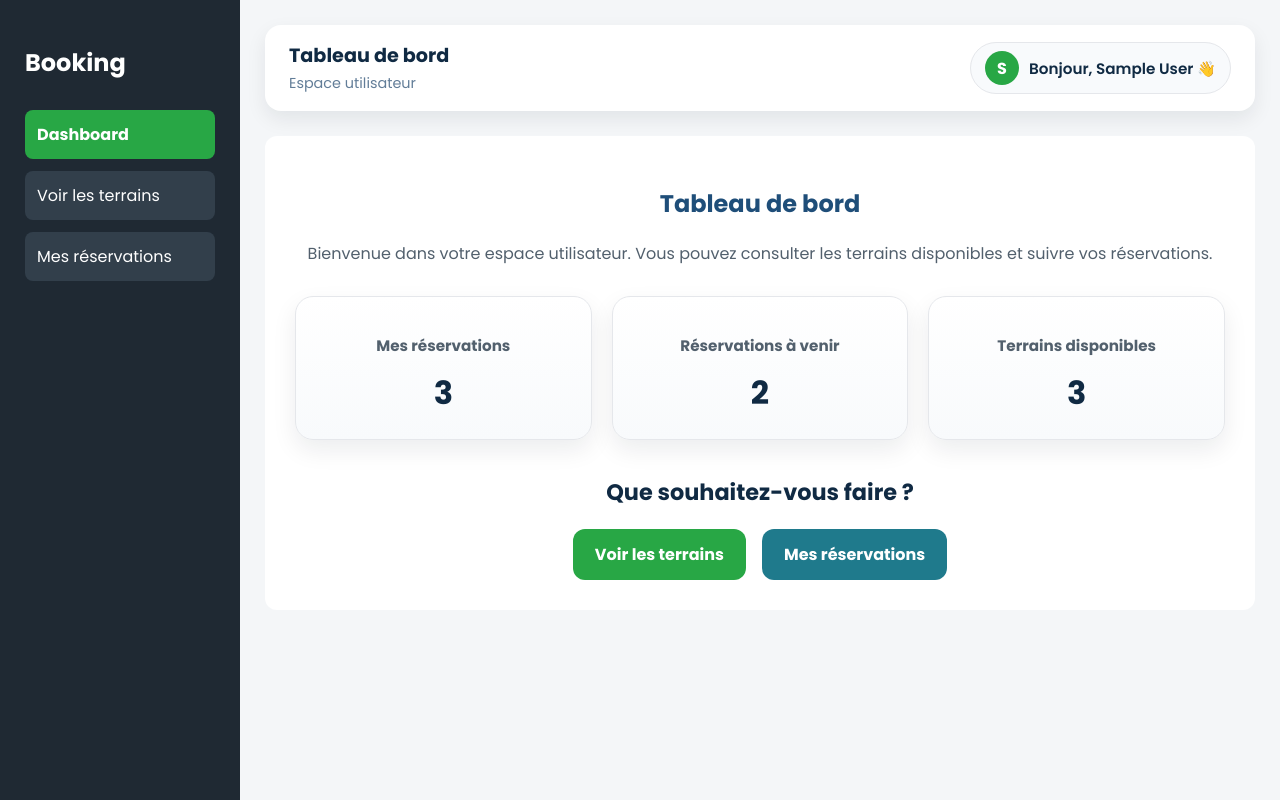
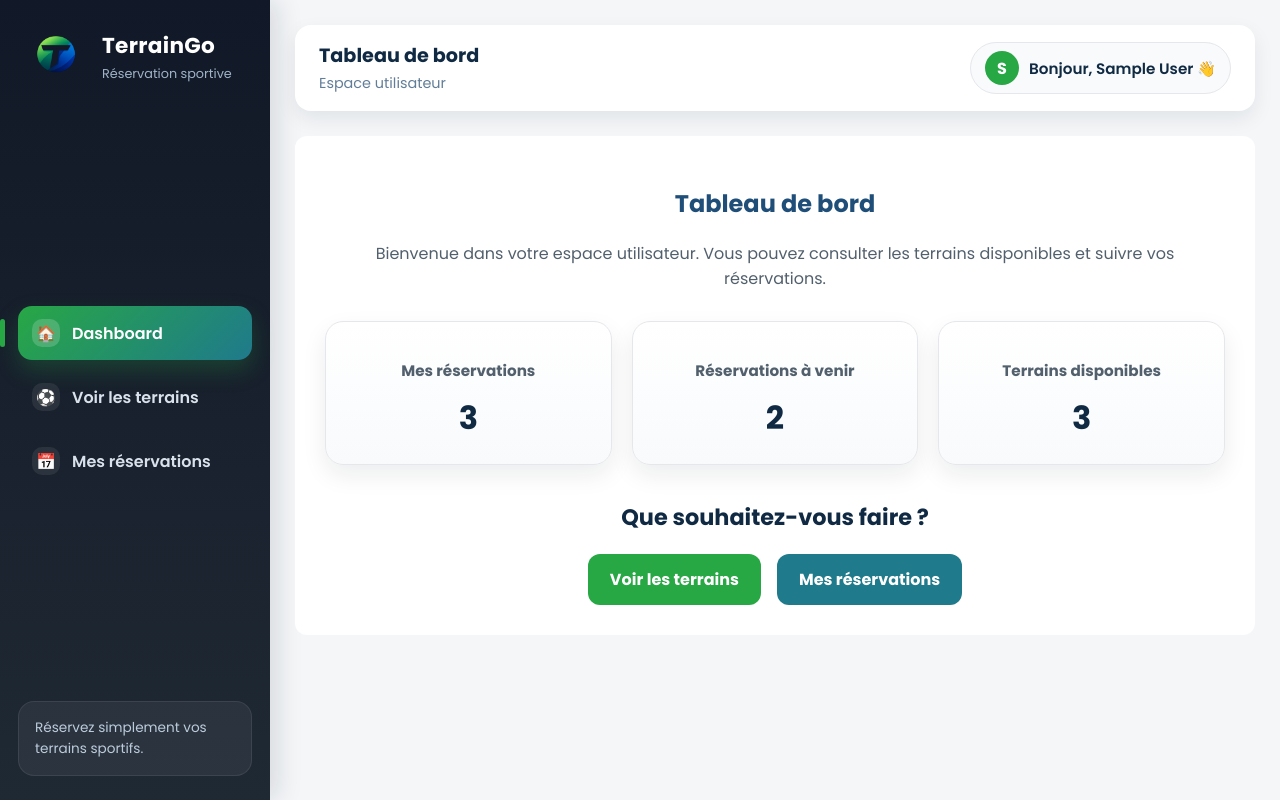
Before and after one commit to fidabenammar2024-ai/booking-plateform, a PHP site: page /public/dashboard.php in a window 1280 px wide. Run offline with PHP 8.4, Linux system fonts and the light colour scheme; the visitor is signed in with stand-in values (Sample User, id 1).

Commit message:
UI enhancements on title

```diff
--- a/assets/css/style.css
+++ b/assets/css/style.css
@@ -1,5 +1,5 @@
 /* Importation d'une police moderne et sportive via Google Fonts */
-@import url('https://fonts.googleapis.com/css2?family=Poppins:wght@400;600;700&display=swap');
+@import url("https://fonts.googleapis.com/css2?family=Poppins:wght@400;600;700&display=swap");
 
 * {
   box-sizing: border-box;
@@ -7,7 +7,8 @@
 
 body {
   margin: 0;
-    font-family: 'Poppins', sans-serif; /* Remplacement par une police plus propre qu'Arial */
+  font-family:
+    "Poppins", sans-serif; /* Remplacement par une police plus propre qu'Arial */
   background: #0b131a; /* Fond de secours très sombre */
   color: #ffffff;
   min-height: 100vh;
@@ -20,8 +21,9 @@ body.home-page {
   position: relative;
   overflow-x: hidden;
   /* On applique votre image de fond en assombrissant légèrement pour faire ressortir le texte */
-    background: linear-gradient(rgba(11, 19, 26, 0.4), rgba(11, 19, 26, 0.6)),
-                url('../images/fond_acceuil.jpeg') no-repeat center center/cover;
+  background:
+    linear-gradient(rgba(11, 19, 26, 0.4), rgba(11, 19, 26, 0.6)),
+    url("../images/fond_acceuil.jpeg") no-repeat center center/cover;
   display: flex;
   justify-content: center;
   align-items: center;
@@ -114,7 +116,6 @@ body.home-page nav a:active {
   transform: translateY(-1px);
 }
 
-
 /* =======================================================
    LE RESTE DE VOS STYLES (Pour les formulaires de vos autres pages)
    ======================================================= */
@@ -145,7 +146,8 @@ label {
   color: #333;
 }
 
-input, select {
+input,
+select {
   width: 100%;
   padding: 12px;
   margin-bottom: 15px;
@@ -168,7 +170,9 @@ button {
   transition: background 0.2s;
 }
 
-button:hover { background: #218838; }
+button:hover {
+  background: #218838;
+}
 
 .message {
   max-width: 450px;
@@ -191,8 +195,9 @@ body.register-page {
   min-height: 100vh;
 
   /* On applique l'image de fond d'inscription avec le même effet tamisé pro */
-    background: linear-gradient(rgba(11, 19, 26, 0.7), rgba(11, 19, 26, 0.85)),
-                url('../images/fond_inscription.jpeg') no-repeat center center/cover;
+  background:
+    linear-gradient(rgba(11, 19, 26, 0.7), rgba(11, 19, 26, 0.85)),
+    url("../images/fond_inscription.jpeg") no-repeat center center/cover;
 }
 
 /* On applique le même effet de transparence (Glassmorphism) au conteneur d'inscription */
@@ -265,8 +270,9 @@ body.login-page {
   justify-content: center;
   align-items: center;
   min-height: 100vh;
-    background: linear-gradient(rgba(11, 19, 26, 0.65), rgba(11, 19, 26, 0.85)),
-                url('../images/fond_login.jpeg') no-repeat center center/cover;
+  background:
+    linear-gradient(rgba(11, 19, 26, 0.65), rgba(11, 19, 26, 0.85)),
+    url("../images/fond_login.jpeg") no-repeat center center/cover;
   padding: 30px;
 }
 
@@ -384,8 +390,9 @@ body.fields-page {
   overflow-x: hidden;
   min-height: 100vh;
   /* Application de votre image fond_fields.jpeg avec le voile sombre pro */
-    background: linear-gradient(rgba(11, 19, 26, 0.7), rgba(11, 19, 26, 0.85)),
-                url('../images/fond_fields.jpeg') no-repeat center center/cover;
+  background:
+    linear-gradient(rgba(11, 19, 26, 0.7), rgba(11, 19, 26, 0.85)),
+    url("../images/fond_fields.jpeg") no-repeat center center/cover;
   padding: 40px 20px;
 }
 
@@ -441,14 +448,22 @@ body.fields-page nav a:hover {
 /* --- GRILLE DES TERRAINS (Affichage moderne) --- */
 body.fields-page .fields-list {
   display: grid;
-    grid-template-columns: repeat(auto-fill, minmax(280px, 1fr)); /* Aligne 3 ou 4 terrains par ligne selon l'écran */
+  grid-template-columns: repeat(
+    auto-fill,
+    minmax(280px, 1fr)
+  ); /* Aligne 3 ou 4 terrains par ligne selon l'écran */
   gap: 25px; /* Espace régulier entre les cartes de terrain */
   margin-top: 20px;
 }
 
 /* Carte de terrain individuelle */
 body.fields-page .field-card {
-    background: rgba(255, 255, 255, 0.06); /* Un verre un peu plus distinct pour chaque carte */
+  background: rgba(
+    255,
+    255,
+    255,
+    0.06
+  ); /* Un verre un peu plus distinct pour chaque carte */
   border: 1px solid rgba(255, 255, 255, 0.1);
   border-radius: 16px;
   padding: 25px;
@@ -491,7 +506,11 @@ body.fields-page .field-card .btn {
   width: 100%;
   text-align: center;
   padding: 12px;
-    background: linear-gradient(135deg, #28a745, #1e7e34); /* Vert pelouse dynamique */
+  background: linear-gradient(
+    135deg,
+    #28a745,
+    #1e7e34
+  ); /* Vert pelouse dynamique */
   color: white;
   text-decoration: none;
   border-radius: 10px;
@@ -524,30 +543,7 @@ display: flex;
   min-height: 100vh;
   background: #f4f6f8;
 }
-.sidebar {
-width: 240px;
-background: #1f2933;
-color: white;
-padding: 25px;
-}
-.sidebar h2 {
-margin-bottom: 30px;
-}
-.sidebar nav {
-display: flex;
-flex-direction: column;
-gap: 12px;
-}
-.sidebar nav a {
-color: white;
-text-decoration: none;
-padding: 12px;
-border-radius: 8px;
-background: #323f4b;
-}
-.sidebar nav a:hover {
-background: #28a745;
-}
+
 .main-content {
   flex: 1;
   padding: 25px;
@@ -654,7 +650,9 @@ cursor: pointer;
   padding: 24px;
   border: 1px solid #e5e7eb;
   box-shadow: 0 10px 25px rgba(15, 23, 42, 0.08);
-    transition: transform 0.25s ease, box-shadow 0.25s ease;
+  transition:
+    transform 0.25s ease,
+    box-shadow 0.25s ease;
   position: relative;
   overflow: hidden;
 }
@@ -720,7 +718,9 @@ cursor: pointer;
   border-radius: 12px;
   font-weight: 700;
   cursor: pointer;
-    transition: background 0.25s ease, transform 0.25s ease;
+  transition:
+    background 0.25s ease,
+    transform 0.25s ease;
 }
 
 .field-card .btn:hover {
@@ -746,7 +746,9 @@ cursor: pointer;
   padding: 24px;
   border: 1px solid #e5e7eb;
   box-shadow: 0 10px 25px rgba(15, 23, 42, 0.08);
-    transition: transform 0.25s ease, box-shadow 0.25s ease;
+  transition:
+    transform 0.25s ease,
+    box-shadow 0.25s ease;
   position: relative;
   overflow: hidden;
 }
@@ -1013,8 +1015,164 @@ cursor: pointer;
   transform: translateY(-2px);
 }
 
-.sidebar nav a.active {
+/* ===============================
+   Sidebar moderne
+   =============================== */
+
+.sidebar {
+  width: 270px;
+  min-height: 100vh;
+  background: linear-gradient(180deg, #111827 0%, #1f2933 100%);
+  color: white;
+  padding: 24px 18px;
+  display: flex;
+  flex-direction: column;
+  justify-content: space-between;
+  box-shadow: 8px 0 24px rgba(15, 23, 42, 0.12);
+}
+
+.sidebar-header {
+  display: flex;
+  align-items: center;
+  gap: 14px;
+  margin-bottom: 35px;
+  padding: 0 6px;
+}
+
+.sidebar-logo {
+    width: 64px;
+    height: 64px;
+    border-radius: 18px;
+    overflow: hidden;
+    background: transparent;
+    display: flex;
+    align-items: center;
+    justify-content: center;
+    flex-shrink: 0;
+}
+
+.sidebar-logo img {
+    width: 64px;
+    height: 64px;
+    object-fit: cover;
+    transform: scale(1.25);
+}
+.sidebar-header h2 {
+  margin: 0;
+  font-size: 1.35rem;
+  font-weight: 800;
+  letter-spacing: 0.3px;
+}
+
+.sidebar-header p {
+  margin: 3px 0 0;
+  color: #9fb3c8;
+  font-size: 0.8rem;
+}
+
+.sidebar-nav {
+  display: flex;
+  flex-direction: column;
+  gap: 10px;
+}
+
+.sidebar-nav a {
+  position: relative;
+  display: flex;
+  align-items: center;
+  gap: 12px;
+  color: #d9e2ec;
+  text-decoration: none;
+  padding: 13px 14px;
+  border-radius: 14px;
+  font-weight: 600;
+  transition: all 0.25s ease;
+}
+
+.sidebar-nav a:hover {
+  background: rgba(255, 255, 255, 0.08);
+  color: #ffffff;
+  transform: translateX(4px);
+}
+
+.sidebar-nav a.active {
+  background: linear-gradient(135deg, #28a745, #1f7a8c);
+  color: white;
+  box-shadow: 0 10px 22px rgba(40, 167, 69, 0.25);
+}
+
+.sidebar-nav a.active::before {
+  content: "";
+  position: absolute;
+  left: -18px;
+  width: 5px;
+  height: 28px;
+  border-radius: 999px;
   background: #28a745;
-    color: white;
-    font-weight: 700;
 }
+
+.nav-icon {
+  width: 28px;
+  height: 28px;
+  border-radius: 10px;
+  background: rgba(255, 255, 255, 0.08);
+  display: flex;
+  align-items: center;
+  justify-content: center;
+  font-size: 1rem;
+}
+
+.sidebar-nav a.active .nav-icon {
+  background: rgba(255, 255, 255, 0.18);
+}
+
+.sidebar-footer {
+  margin-top: 30px;
+  padding: 16px;
+  border-radius: 16px;
+  background: rgba(255, 255, 255, 0.06);
+  border: 1px solid rgba(255, 255, 255, 0.08);
+}
+
+.sidebar-footer p {
+  margin: 0;
+  color: #bcccdc;
+  font-size: 0.85rem;
+  line-height: 1.5;
+}
+
+@media (max-width: 800px) {
+  .dashboard-layout {
+    flex-direction: column;
+  }
+
+  .sidebar {
+    width: 100%;
+    min-height: auto;
+    padding: 18px;
+  }
+
+  .sidebar-header {
+    margin-bottom: 18px;
+  }
+
+  .sidebar-nav {
+    flex-direction: row;
+    overflow-x: auto;
+    gap: 10px;
+    padding-bottom: 6px;
+  }
+
+  .sidebar-nav a {
+    white-space: nowrap;
+    min-width: fit-content;
+  }
+
+  .sidebar-nav a.active::before {
+    display: none;
+  }
+
+  .sidebar-footer {
+    display: none;
+  }
+}
--- a/public/dashboard.php
+++ b/public/dashboard.php
@@ -15,7 +15,8 @@ $activePage = "dashboard";
 
 <head>
     <meta charset="UTF-8">
-    <title>Dashboard - Booking Platform</title>
+    <title>TerrainGo</title>
+    <link rel="icon" type="image/png" href="../assets/images/terraingo-logo.png">
     <link rel="stylesheet" href="../assets/css/style.css">
 </head>
 
--- a/public/fields.php
+++ b/public/fields.php
@@ -41,6 +41,7 @@ if (isset($_GET["error"])) {
 <head>
     <meta charset="UTF-8">
     <title>Liste des terrains</title>
+        <link rel="icon" type="image/png" href="../assets/images/terraingo-logo.png">
     <link rel="stylesheet" href="../assets/css/style.css">
 </head>
 
--- a/public/login.php
+++ b/public/login.php
@@ -46,6 +46,7 @@ if ($_SERVER["REQUEST_METHOD"] === "POST") {
 <head>
     <meta charset="UTF-8">
     <title>Connexion</title>
+        <link rel="icon" type="image/png" href="../assets/images/terraingo-logo.png">
     <link rel="stylesheet" href="../assets/css/style.css">
 </head>
 <body>
--- a/public/my_reservations.php
+++ b/public/my_reservations.php
@@ -28,6 +28,7 @@ if (isset($_GET["success"]) && $_GET["success"] === "reservation_created") {
 <head>
     <meta charset="UTF-8">
     <title>Mes réservations</title>
+        <link rel="icon" type="image/png" href="../assets/images/terraingo-logo.png">
     <link rel="stylesheet" href="../assets/css/style.css">
 </head>
 
--- a/public/register.php
+++ b/public/register.php
@@ -33,6 +33,7 @@ if ($_SERVER["REQUEST_METHOD"] === "POST") {
     <link rel="stylesheet" href="../assets/css/style.css">
     <meta charset="UTF-8">
     <title>Inscription</title>
+    <link rel="icon" type="image/png" href="../assets/images/terraingo-logo.png">
 </head>
 
 <body class="register-page">
@@ -41,7 +42,7 @@ if ($_SERVER["REQUEST_METHOD"] === "POST") {
         <a href="../index.php">Accueil</a> |
         <a href="login.php">Connexion</a>
     </nav>
-    <?php if (!empty($message)) : ?>
+    <?php if (!empty($message)): ?>
         <p><?php echo $message; ?></p>
     <?php endif; ?>
     <form method="POST" action="">
--- a/views/layout/sidebar.php
+++ b/views/layout/sidebar.php
@@ -1,17 +1,32 @@
 <aside class="sidebar">
-    <h2>Booking</h2>
+    <div class="sidebar-header">
+        <div class="sidebar-logo">
+            <img src="../assets/images/terraingo-logo.png" alt="Logo TerrainGo">
+        </div>
+        <div>
+            <h2>TerrainGo</h2>
+            <p>Réservation sportive</p>
+        </div>
+    </div>
 
-    <nav>
+    <nav class="sidebar-nav">
         <a href="dashboard.php" class="<?php echo ($activePage === 'dashboard') ? 'active' : ''; ?>">
-            Dashboard
+            <span class="nav-icon">🏠</span>
+            <span>Dashboard</span>
         </a>
 
         <a href="fields.php" class="<?php echo ($activePage === 'fields') ? 'active' : ''; ?>">
-            Voir les terrains
+            <span class="nav-icon">⚽</span>
+            <span>Voir les terrains</span>
         </a>
 
         <a href="my_reservations.php" class="<?php echo ($activePage === 'reservations') ? 'active' : ''; ?>">
-            Mes réservations
+            <span class="nav-icon">📅</span>
+            <span>Mes réservations</span>
         </a>
     </nav>
+
+    <div class="sidebar-footer">
+        <p>Réservez simplement vos terrains sportifs.</p>
+    </div>
 </aside>
```
Also changed, not shown: index.php (+4 -3 lines), assets/images/terraingo-logo.png (added). Lines whose indentation alone changed are shown as unchanged.
